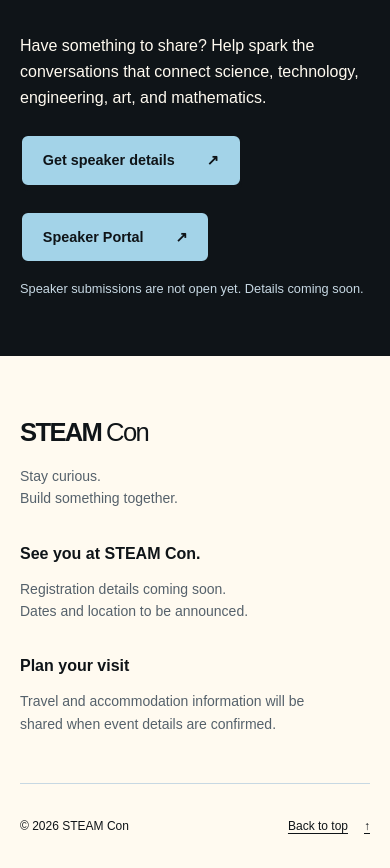
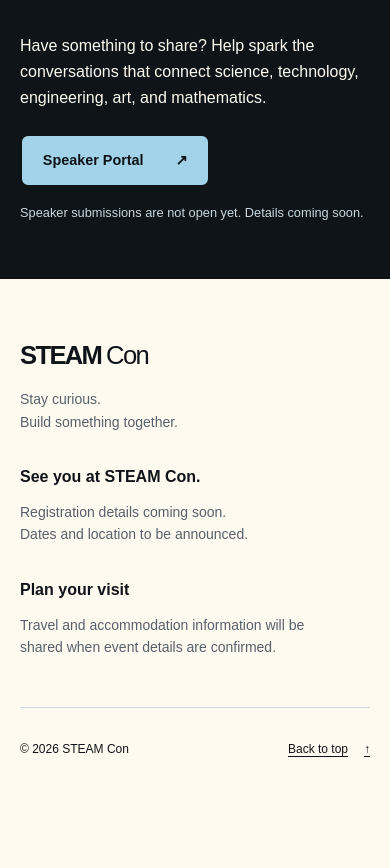
Before and after one commit to SparkCitySTEAMConvention/STEAMCon, a React (Vite) app in the folder frontend/: page / in a window 390 px wide. Shown: the part 3160-4028 px from the top of the page. After the commit the page ends 3952 px from the top, so only its background shows below. Built offline with nearby package versions, Linux system fonts and the light colour scheme.

Commit message:
Build responsive Speaker Portal

```diff
--- a/frontend/src/components/Header.jsx
+++ b/frontend/src/components/Header.jsx
@@ -1,3 +1,5 @@
+import { Link } from 'react-router-dom'
+
 export default function Header() {
   return (
     <header className="site-header" id="top">
@@ -6,7 +8,7 @@ export default function Header() {
         <nav aria-label="Main navigation">
           <a href="#events">Events</a>
           <a href="#tracks">Tracks</a>
-          <a href="#speakers">Speakers</a>
+          <Link to="/speaker">Speakers</Link>
           <a href="#travel">Travel</a>
           <a className="nav-register" href="#register">Register <span aria-hidden="true">↗</span></a>
         </nav>
--- a/frontend/src/components/SpeakerCallout.jsx
+++ b/frontend/src/components/SpeakerCallout.jsx
@@ -7,9 +7,8 @@ export default function SpeakerCallout() {
         <div><p className="eyebrow">03 / Bring your perspective</p><h2 id="speakers-heading">Your ideas deserve<br />a room of curious minds.</h2></div>
         <div className="speaker-copy">
           <p>Have something to share? Help spark the conversations that connect science, technology, engineering, art, and mathematics.</p>
-          <a className="button button-ice" href="#speaker-updates">Get speaker details <span aria-hidden="true">↗</span></a>
-          <div><Link className="button button-ice" to="/speaker">Speaker Portal <span aria-hidden="true">↗</span></Link></div>
-          <p className="speaker-note" id="speaker-updates">Speaker submissions are not open yet. Details coming soon.</p>
+          <Link className="button button-ice" to="/speaker">Speaker Portal <span aria-hidden="true">↗</span></Link>
+          <p className="speaker-note">Speaker submissions are not open yet. Details coming soon.</p>
         </div>
       </div>
     </section>
```
